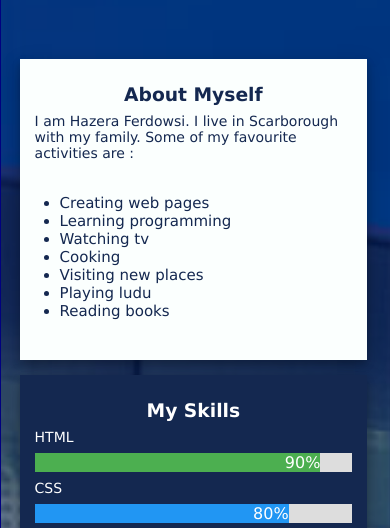
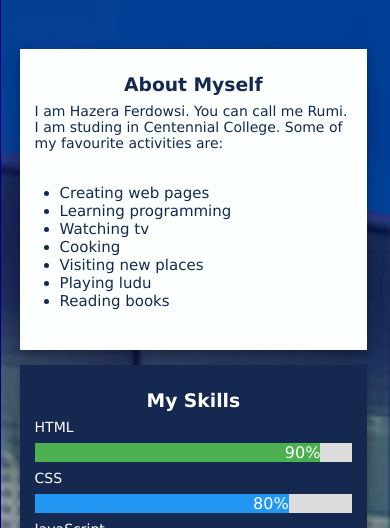
Before and after one commit to ferdowsirumi/college-profile, a plain HTML site: page index.html in a window 390 px wide. Shown: the part 311-839 px from the top of the page. Drawn offline with Linux system fonts and the light colour scheme.

Commit message:
updated background design

```diff
--- a/index.html
+++ b/index.html
@@ -36,7 +36,7 @@
                 <div class="column left background-white">
                     <div>
                         <h3 style="text-align: center;">About Myself</h3>
-                        <p>I am Hazera Ferdowsi. I live in Scarborough with my family. Some of my favourite activities are :</p>
+                        <p>I am Hazera Ferdowsi. You can call me Rumi. I am studing in Centennial College. Some of my favourite activities are:</p>
                         <div>
                             <ul>
                                 <li>Creating web pages</li>
--- a/style.css
+++ b/style.css
@@ -30,7 +30,7 @@ body {
     width: 100%;
     height: 100%;
     border-radius: 10px;
-    background-color: rgba(0, 35, 82, 0.6);
+    background-color: rgba(0, 35, 82, 0.4);
     z-index: -10;
 }
 /* Header Part */
@@ -100,7 +100,7 @@ body {
     padding-bottom: 30px;
 }
 .image-row {
-   padding: 5px 0px 5px 35px;
+  padding: 5px 0px 5px 20px;
   display: inline-block;
   text-align: center;
 
@@ -207,6 +207,9 @@ p {
 }
 
 @media only screen and (max-width:1200px) {
+    body{
+        margin:auto;
+    }
     .column {
         display: block;
         width: 90%;
@@ -226,6 +229,14 @@ p {
     }
     .image-column {
       width: 100%;
-      padding: 10px;
+      padding: 10px auto 10px auto;
+      display: block;
+    }
+    .container{
+        margin-top:0;
+        border-radius: 0px;
+    }
+    .container-overlay {
+        border-radius: 0px;
     }
 }
```
